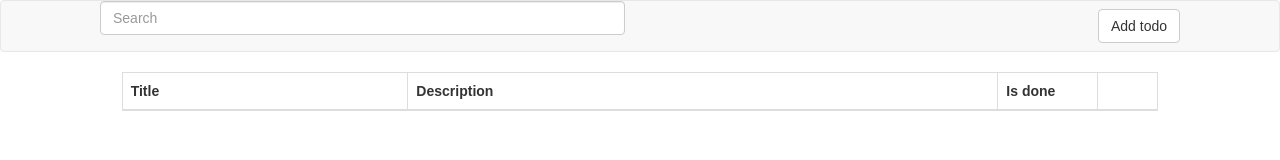
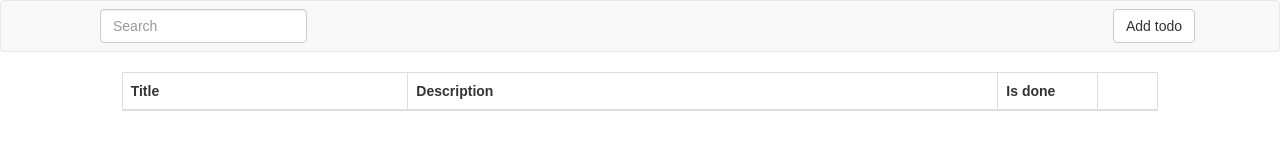
Before and after one commit to Praytic/react-todo-list, a React (Create React App) app: page / in a window 1280 px wide. Shown: the top 160 px of the page. Built offline with nearby package versions, Linux system fonts and the light colour scheme.

Commit message:
Add TodoNavbar component. FINAL VERSION

```diff
--- a/src/App.js
+++ b/src/App.js
@@ -1,8 +1,8 @@
 import React, {Component} from "react";
 import TodoList from "./TodoList";
 import AddTodoModal from "./AddTodoModal";
+import TodoNavbar from "./TodoNavbar";
 import "./App.css";
-import { Navbar, Col, FormControl, Button} from "react-bootstrap";
 
 export default class App extends Component {
   clearTerm = {
@@ -49,36 +49,16 @@ export default class App extends Component {
     }));
   };
 
-  onSearch = (event) => {
-    event.preventDefault();
-    var updatedList = this.state.items;
-    var searchQuery = this.searchInput.value;
-    updatedList = updatedList.map((item) => {
-      item.isVisible = !searchQuery || item.title.toLowerCase().search(searchQuery.toLowerCase()) !== -1;
-      return item;
-    });
+  onSearch = (updatedList) => {
     this.setState({items: updatedList});
   };
 
   render() {
     return (
         <div>
-          <Navbar>
-            <Navbar.Collapse>
-              <Col md={6}>
-                <form onSubmit={this.onSearch}>
-                  <FormControl type="text"
-                               placeholder="Search"
-                               inputRef={(e) => { this.searchInput = e }}/>
-                </form>
-              </Col>
-              <Col md={6}>
-                <Navbar.Form pullRight>
-                  <Button onClick={this.toggleModal}>Add todo</Button>
-                </Navbar.Form>
-              </Col>
-            </Navbar.Collapse>
-          </Navbar>
+          <TodoNavbar updateList={this.onSearch}
+                      addTodo={this.toggleModal}
+                      items={this.state.items}/>
 
           <AddTodoModal show={this.state.isOpen}
                         term={this.state.term}
--- /dev/null
+++ b/src/TodoNavbar.js
@@ -0,0 +1,45 @@
+import React from "react";
+import {Button, Navbar, Row, Col, FormControl} from "react-bootstrap";
+
+class TodoNavbar extends React.Component {
+
+  onSearch = (event) => {
+    event.preventDefault();
+    var newList = this.props.items;
+    var searchQuery = this.searchInput.value;
+    newList = newList.map((item) => {
+      item.isVisible = !searchQuery || item.title.toLowerCase().search(searchQuery.toLowerCase()) !== -1;
+      return item;
+    });
+    this.props.updateList(newList);
+  };
+
+  render() {
+    return (
+        <Navbar>
+          <Navbar.Collapse>
+            <Row>
+              <Col md={6}>
+                <Navbar.Form>
+                  <form onSubmit={this.onSearch}>
+                    <FormControl type="text"
+                                 placeholder="Search"
+                                 inputRef={(e) => {
+                                   this.searchInput = e
+                                 }}/>
+                  </form>
+                </Navbar.Form>
+              </Col>
+              <Col md={6}>
+                <Navbar.Form pullRight>
+                  <Button onClick={this.props.addTodo}>Add todo</Button>
+                </Navbar.Form>
+              </Col>
+            </Row>
+          </Navbar.Collapse>
+        </Navbar>
+    );
+  }
+}
+
+export default TodoNavbar;
```
